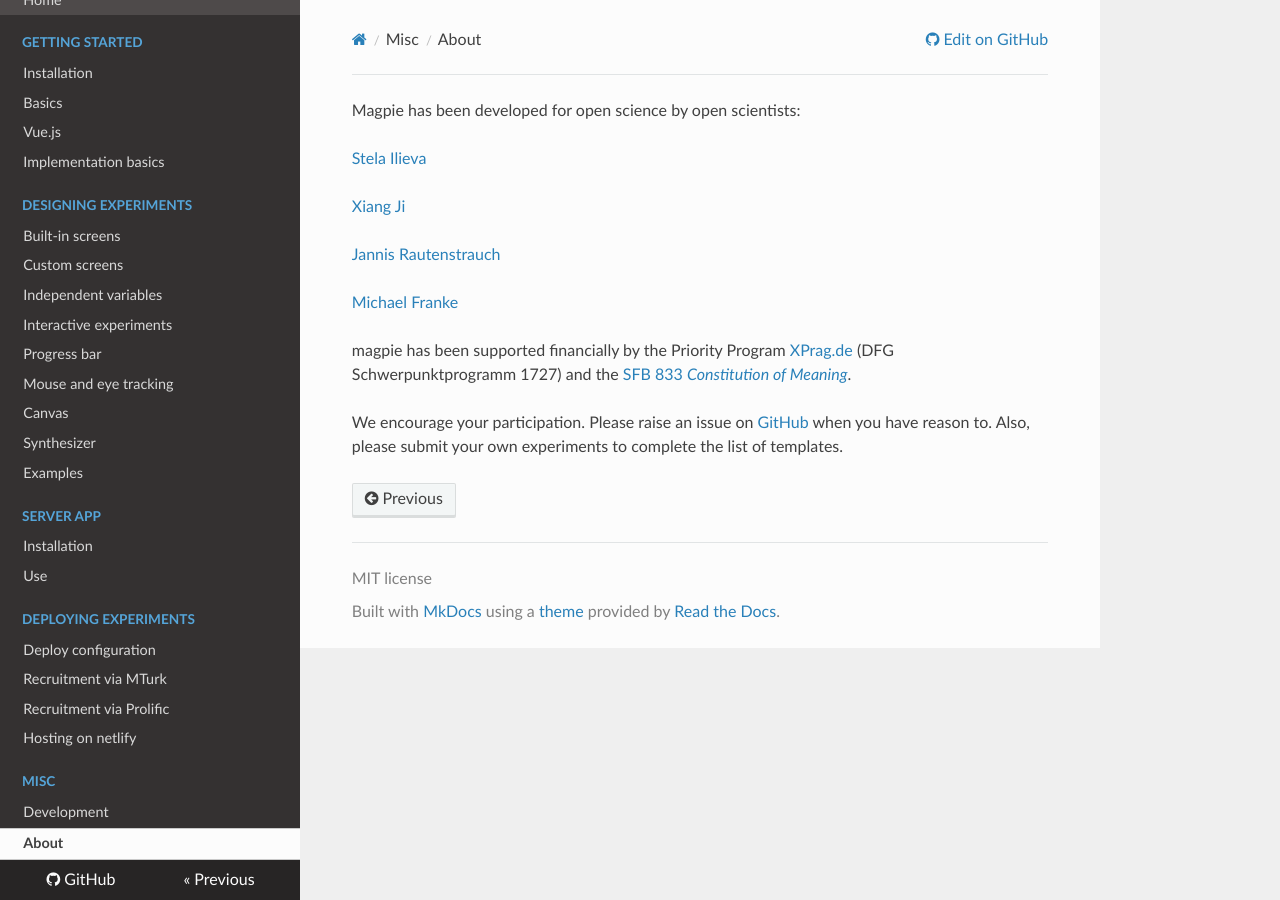
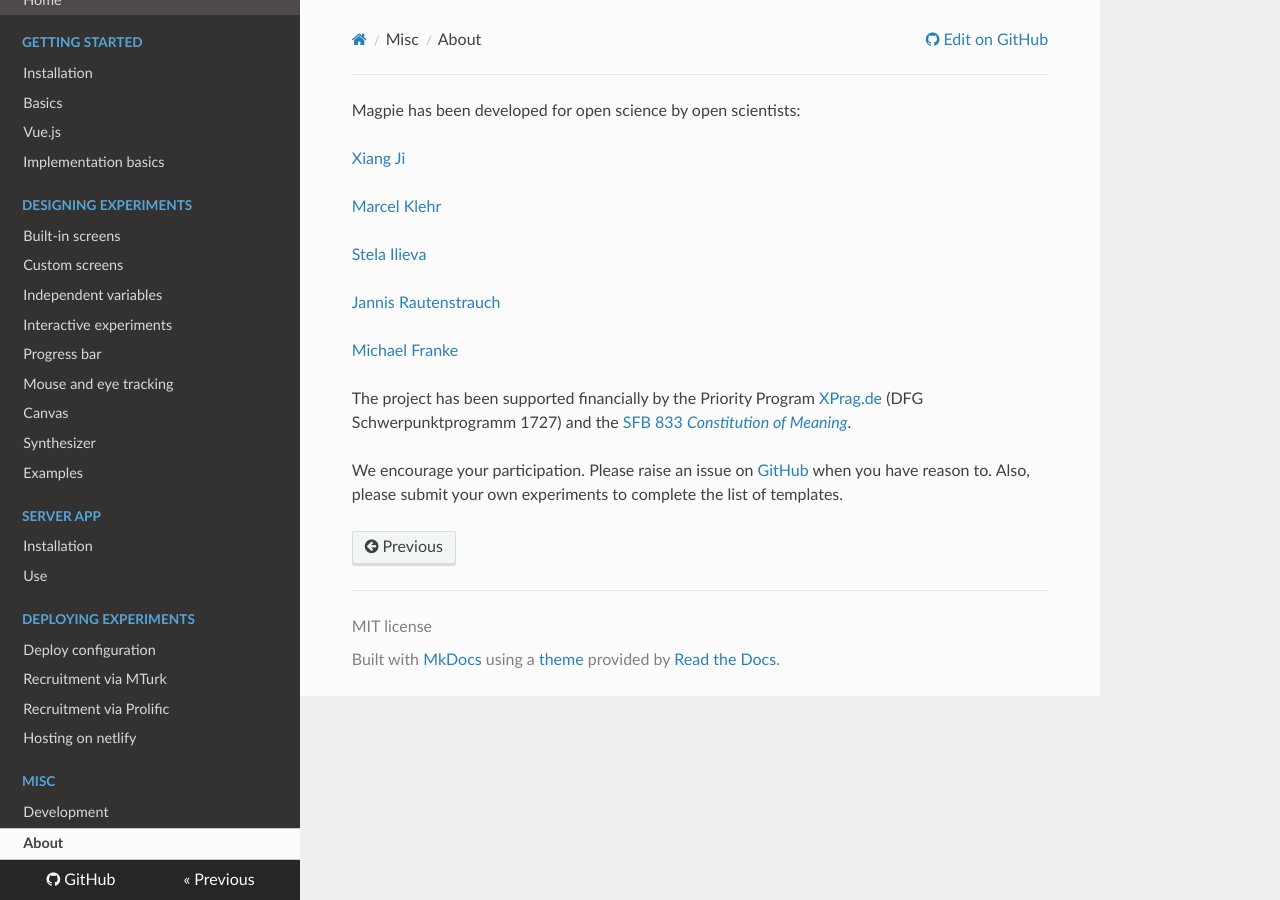
Before and after one commit to magpie-ea/magpie-v3-docs, an MkDocs documentation site: the page built from docs/05_about.md, in a window 1280 px wide. Built offline with MkDocs 1.6.1, drawn with Linux system fonts in a browser that asks for light colours; nearby versions of some CDN libraries; a script that is not in the unit is left out.

Commit message:
Update developer list

```diff
--- a/docs/05_about.md
+++ b/docs/05_about.md
@@ -1,14 +1,16 @@
 Magpie has been developed for open science by open scientists:
 
+[Xiang Ji](https://github.com/x-ji/)
+
+[Marcel Klehr](https://marcelklehr.de/)
+
 [Stela Ilieva](https://github.com/stelaseldano/)
-
-[Xiang Ji](https://github.com/x-ji/)
 
 [Jannis Rautenstrauch](https://github.com/JannisBush)
 
 [Michael Franke](http://www.sfs.uni-tuebingen.de/~mfranke/)
 
-magpie has been supported financially by the Priority Program [XPrag.de](http://www.xprag.de/)
+The project has been supported financially by the Priority Program [XPrag.de](http://www.xprag.de/)
 (DFG Schwerpunktprogramm 1727) and the [SFB 833 *Constitution of Meaning*](http://www.sfb833.uni-tuebingen.de/).
 
 We encourage your participation. Please raise an issue on [GitHub](https://github.com/magpie-ea) when you have reason to. Also, please submit your own experiments to complete the list of templates.
```
